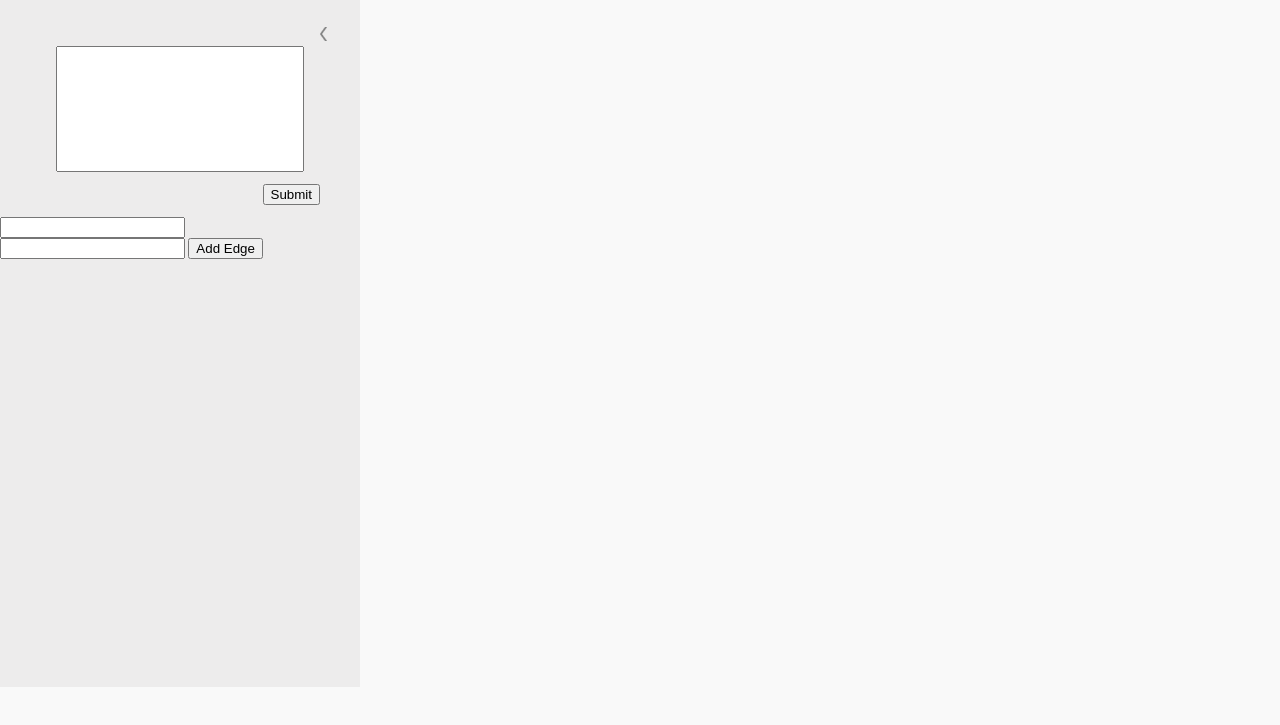
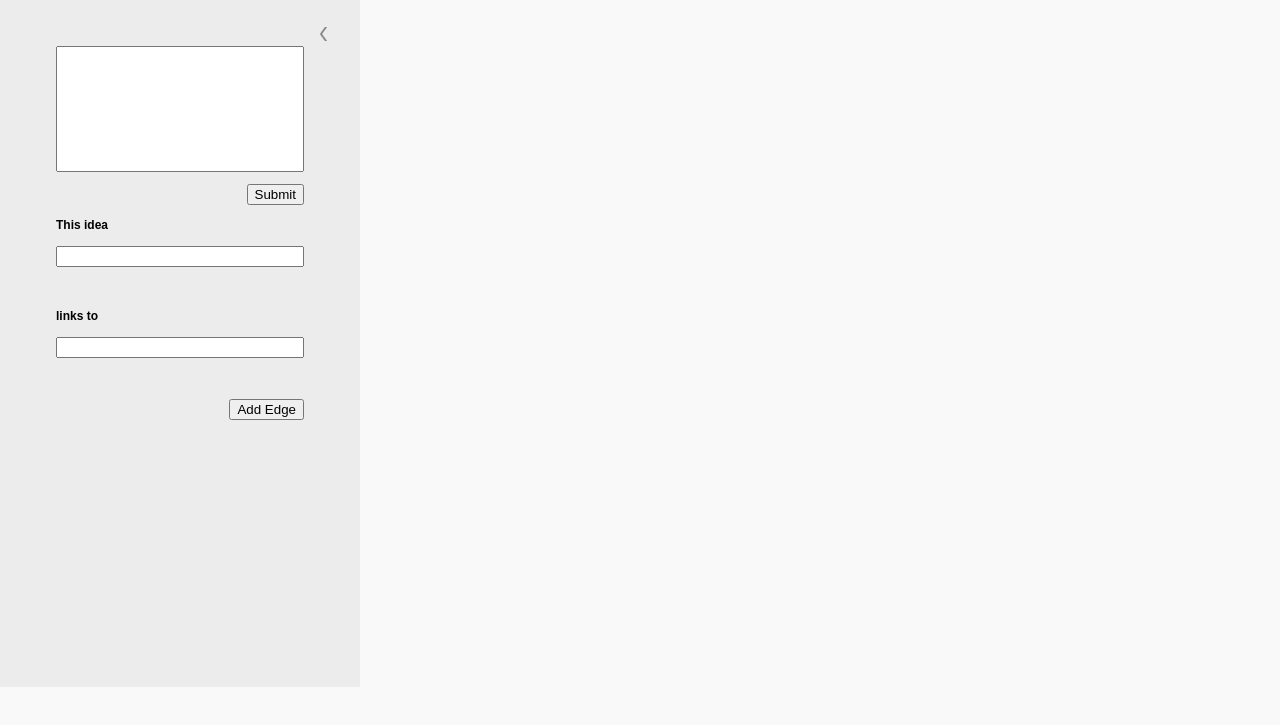
Before and after one commit to cathy-chen/hackatbrown16, a plain HTML site: page index.html in a window 1280 px wide. Shown: the part 73-798 px from the top of the page. Drawn offline with nearby package versions, Linux system fonts and the light colour scheme.

Commit message:
improved fixes to sidebar

```diff
--- a/index.html
+++ b/index.html
@@ -4,7 +4,7 @@
 <html lang="en">
 <head>
 	<meta http-equiv="Content-Type" content="text/html; charset=utf-8">
-	<title>arbor.js project template</title>
+	<title>Ideaback: Mapping Crowdsourced Feedback in Real-Time</title>
 	<link rel="stylesheet" href="style.css" type="text/css">
   <link href='https://fonts.googleapis.com/css?family=Ubuntu' rel='stylesheet' type='text/css'>
 </head>
@@ -25,9 +25,22 @@
   </form>
 
   <form class="new-edge">
-    <input class ="edge-from" />
+  <p class="edge-text" align="left">
+    <b>This idea</b> </p>
+
+  <p class="edge-input" align="center">
+    <input class ="edge-from"/>
+  </p>
+
+    <br />
+
+  <p class="edge-text" align="left">
+    <b>links to</b> </p>
+  <p class="edge-input" align="center">
     <input class = "edge-to" />
-    <button type="submit" class="submit-edge">Add Edge</button>
+  </p>
+    <br />
+    <p class="submit-edge" align="right"><button type="submit">Add Edge</button></p>
   </form>
 
 </div>
--- a/style.css
+++ b/style.css
@@ -37,7 +37,24 @@ img{
 }
 
 .submit-node{
-	padding-right: 40px;
+	padding-right: 56px;
+}
+
+.edge-text {
+	padding-left: 56px;
+}
+
+.edge-from {
+	width:240px;
+}
+
+.edge-to {
+	width: 240px;
+}
+
+.submit-edge {
+	padding-right: 56px;
+
 }
 
 .canvas{
```
